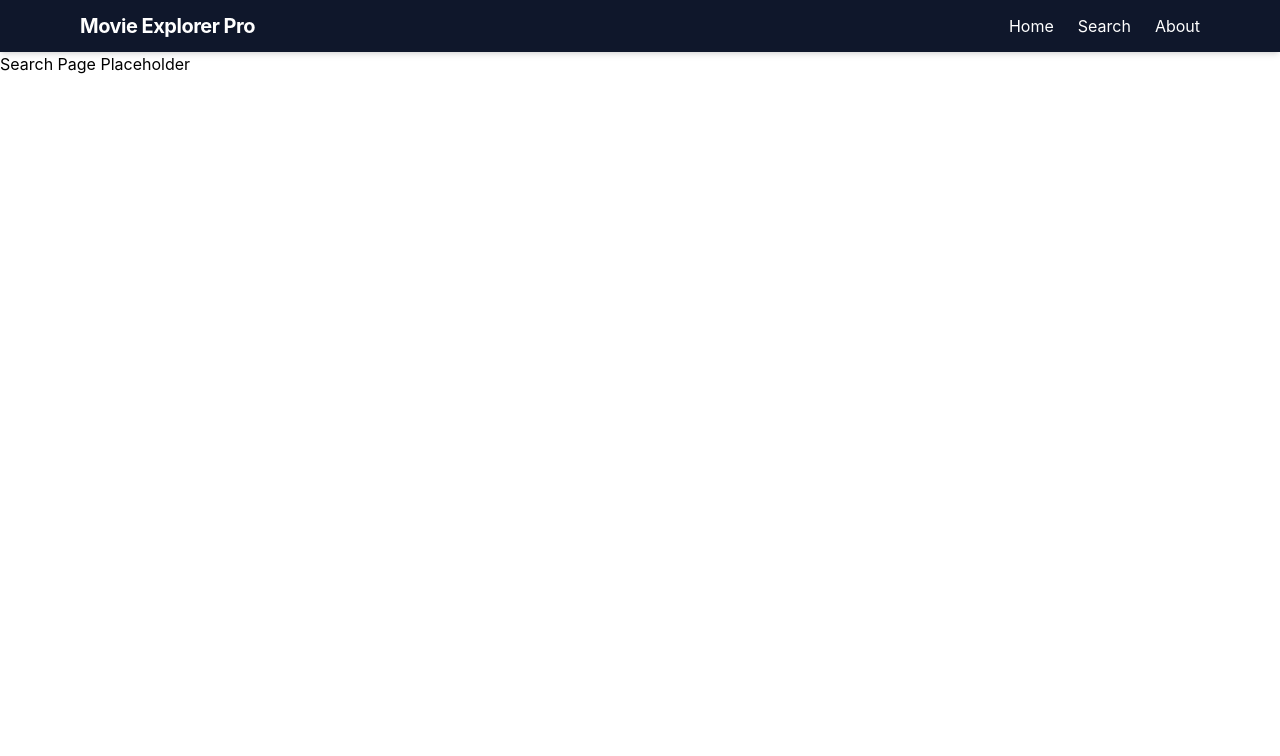
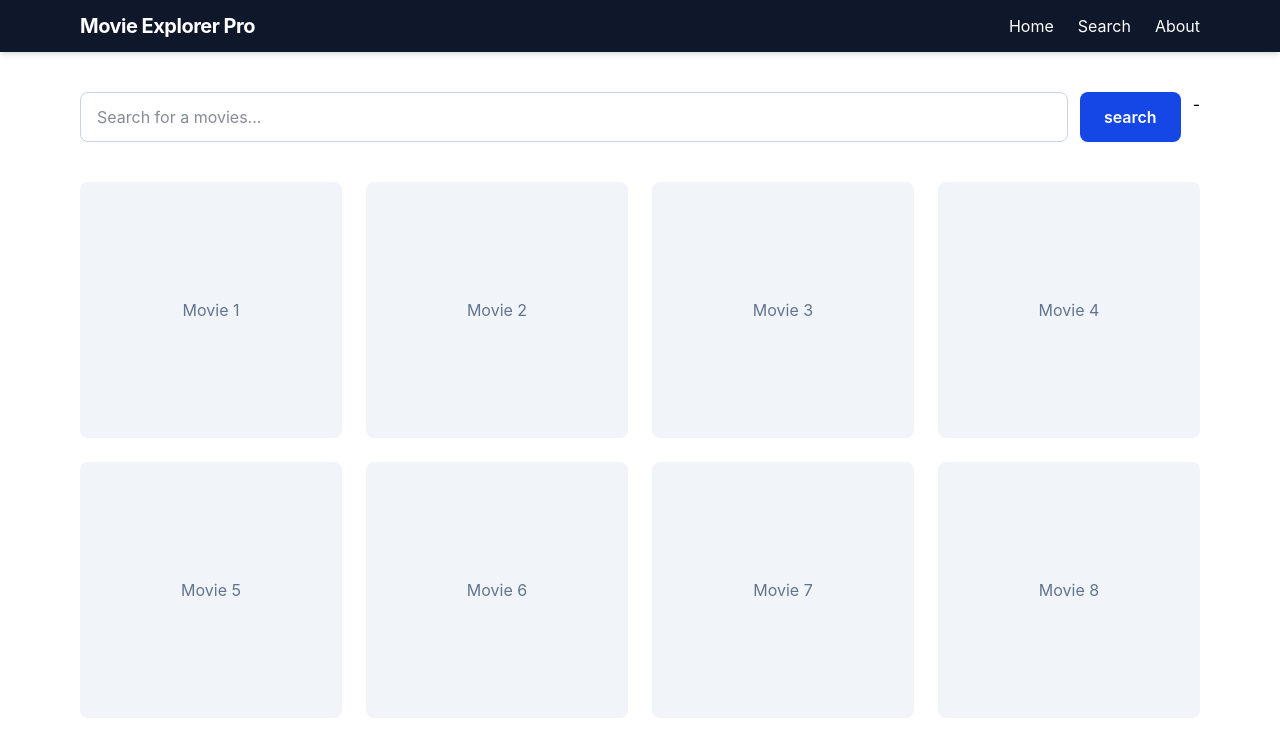
Before and after one commit to Abdulrahmanvisit/movie-search-pro, a React (Vite) app: page /search in a window 1280 px wide. Shown: the top 756 px of the page. Built offline with nearby package versions, Linux system fonts and the light colour scheme.

Commit message:
complete search page implementation

```diff
--- a/src/App.jsx
+++ b/src/App.jsx
@@ -1,11 +1,8 @@
 import { Routes, Route} from 'react-router-dom'
 import Navbar from './components/Navbar'
 import Home from './pages/Home'
+import Search from './pages/Search'
 
-
-function Search() {
-  return <h1>Search Page Placeholder</h1>
-}
 
 function About() {
   return <h1>Return About Page Placeholder.</h1>
--- a/src/Pages/Home.jsx
+++ b/src/Pages/Home.jsx
@@ -10,9 +10,7 @@ function Home() {
             <Link
 
             to="/search"
-            className="mt-8 bg-blue-600 hover:bg-blue-700 text-white font-semibold px-3 py-6 rounded-lg transition-colors"
-
-            >Start Exploring</Link>
+            className="mt-8 bg-blue-600 hover:bg-blue-700 text-white font-semibold px-3 py-6 rounded-lg transition-colors">Start Exploring</Link>
     </section>
   )
 }
--- /dev/null
+++ b/src/Pages/Search.jsx
@@ -0,0 +1,65 @@
+import { useState } from "react";
+
+function Search() {
+  const [query, setQuery] = useState("");
+
+  const handleSearch = (e) => {
+    e.preventDefault();
+    console.log("Searching for:", query);
+  };
+  return (
+    <section className="max-w-6xl mx-auto px-4 py-10">
+      <form onSubmit={handleSearch} className="flex gap-3 mb-10">
+          <label htmlFor="movie-search" className="sr-only">
+          Search for a movie
+        </label>
+
+        <input
+          id="movie-search"
+          type="text"
+          value={query}
+          placeholder="Search for a movies..."
+          onChange={(e) => setQuery(e.target.value)}
+          className="flex-1 border border-slate-300 rounded-lg px-4 py-3 text-slate-900 focus:outline-none focus:ring-2 focus:ring-blue-500"
+        />
+        <button
+          type="submit"
+          disabled={query.trim() === ""}
+          className="bg-blue-700 hover:bg-blue-700 text-white font-semibold px-6 py-3 rounded-lg transition-colors"
+        >
+          search
+        </button>
+        -
+      </form>
+
+      <div className="grid grid-cols sm:grid-cols-2 lg:grid-cols-4 gap-6">
+        <div className="bg-slate-100 rounded-lg h-64 flex items-center justify-center text-slate-500">
+          Movie 1
+        </div>
+        <div className="bg-slate-100 rounded-lg h-64 flex items-center justify-center text-slate-500">
+          Movie 2
+        </div>
+        <div className="bg-slate-100 rounded-lg h-64 flex items-center justify-center text-slate-500">
+          Movie 3
+        </div>
+        <div className="bg-slate-100 rounded-lg h-64 flex items-center justify-center text-slate-500">
+          Movie 4
+        </div>
+        <div className="bg-slate-100 rounded-lg h-64 flex items-center justify-center text-slate-500">
+          Movie 5
+        </div>
+        <div className="bg-slate-100 rounded-lg h-64  flex items-center justify-center text-slate-500">
+          Movie 6
+        </div>
+        <div className="bg-slate-100 rounded-lg h-64  flex items-center justify-center text-slate-500">
+          Movie 7
+        </div>
+        <div className="bg-slate-100 rounded-lg h-64  flex items-center justify-center text-slate-500">
+          Movie 8
+        </div>
+      </div>
+    </section>
+  );
+}
+
+export default Search;
```
